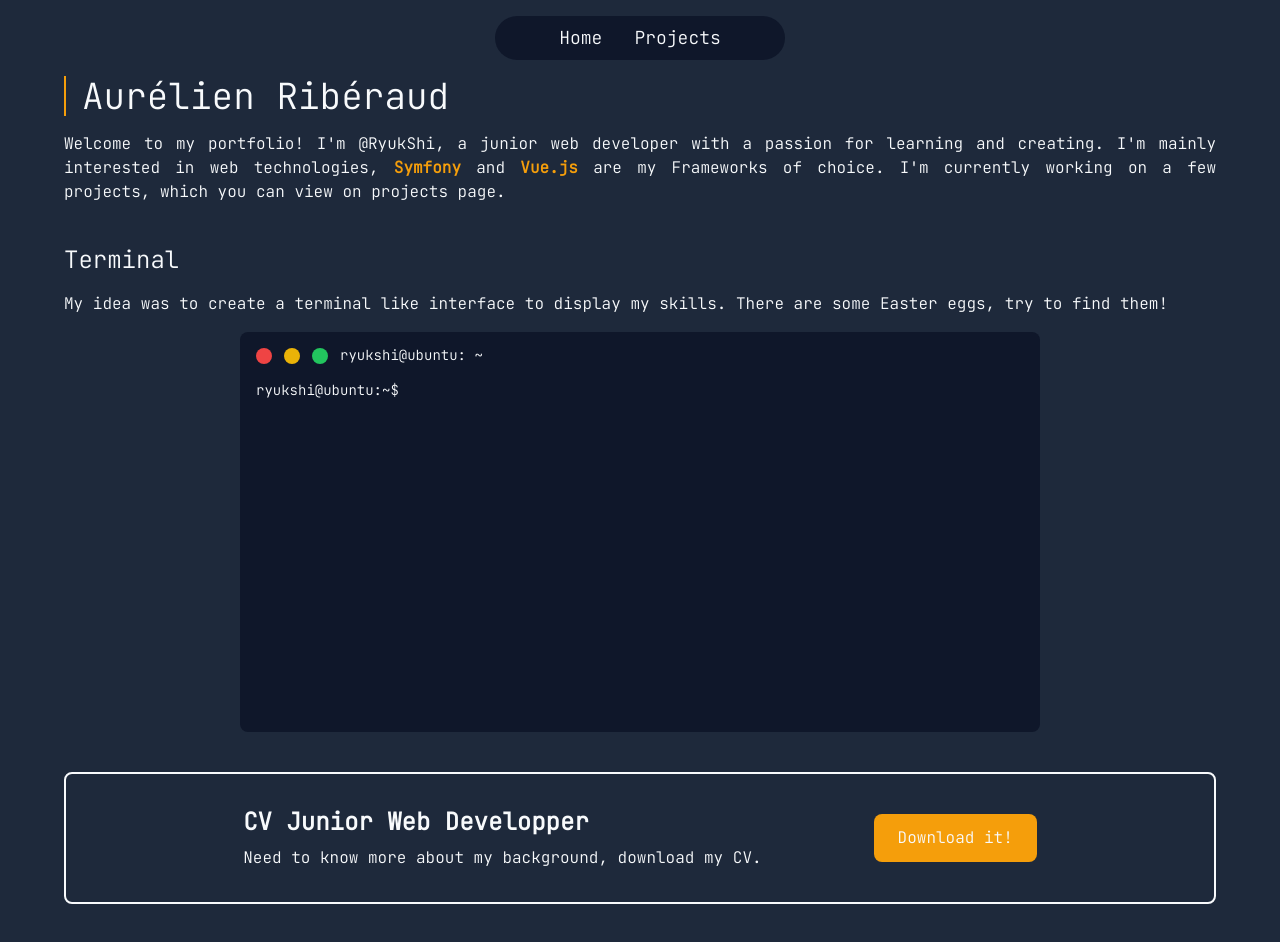
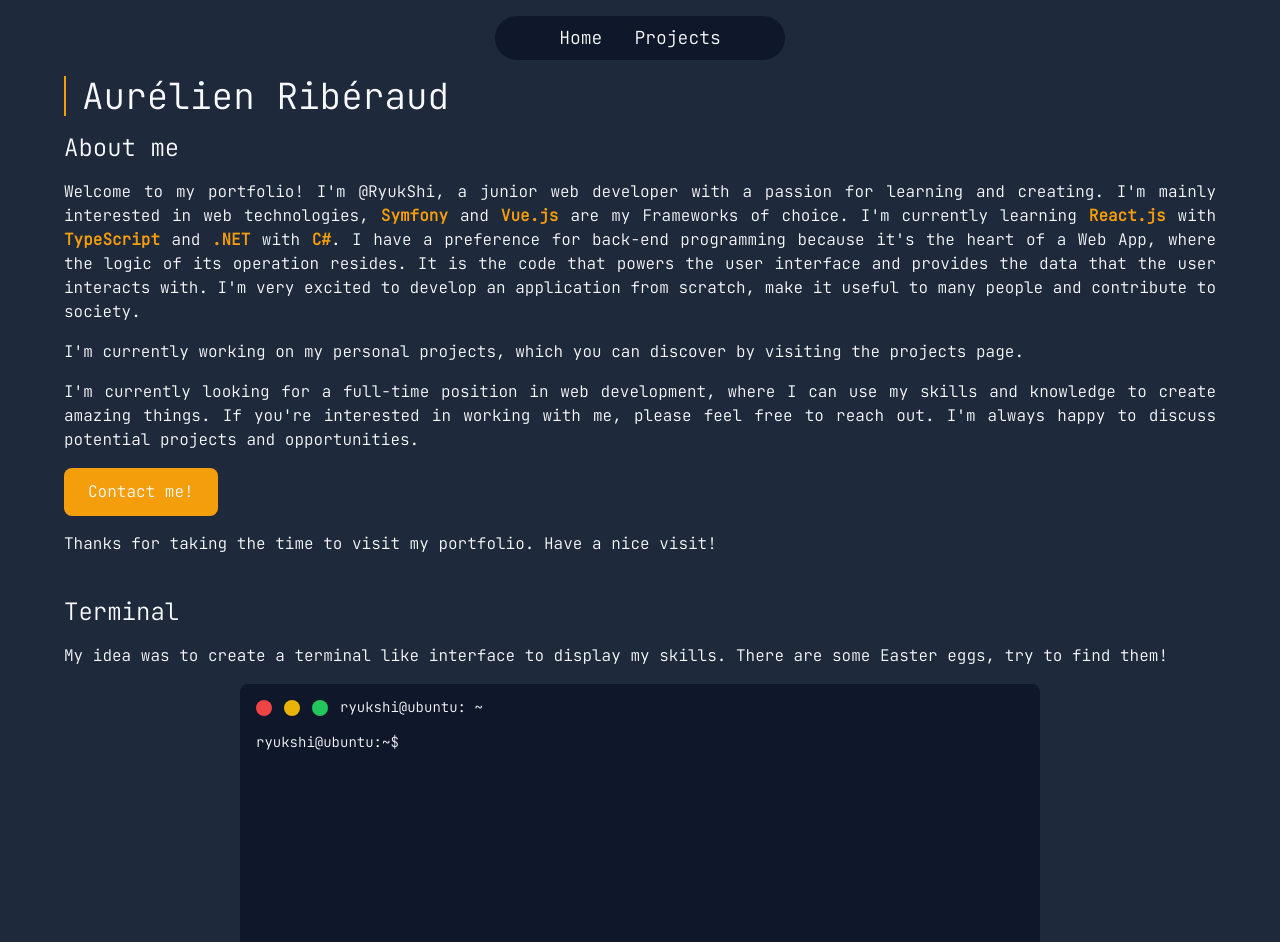
Before and after one commit to RyukShi/Personal-Portfolio, a Vue app: page / in a window 1280 px wide. Shown: the top 942 px of the page. Built offline with nearby package versions, Linux system fonts and the light colour scheme.

Commit message:
HomeView updated
Modified introductory text

```diff
--- a/src/views/HomeView.vue
+++ b/src/views/HomeView.vue
@@ -5,11 +5,33 @@ import UbuntuTerminal from '../components/UbuntuTerminal.vue';
 <template>
   <div>
     <h1 class="main-title">Aurélien Ribéraud</h1>
+    <h2 class="sub-title">About me</h2>
     <p class="text-justify">
       Welcome to my portfolio! I'm @RyukShi, a junior web developer with a passion for
       learning and creating. I'm mainly interested in web technologies,
       <strong class="text-amber-500">Symfony</strong> and <strong class="text-amber-500">Vue.js</strong>
-      are my Frameworks of choice. I'm currently working on a few projects, which you can view on projects page.
+      are my Frameworks of choice. I'm currently learning <strong class="text-amber-500">React.js</strong>
+      with <strong class="text-amber-500">TypeScript</strong> and <strong class="text-amber-500">.NET</strong>
+      with <strong class="text-amber-500">C#</strong>. I have a preference for back-end programming because it's
+      the heart of a Web App, where the logic of its operation resides. It is the code that powers the user
+      interface and provides the data that the user interacts with. I'm very excited to develop an application
+      from scratch, make it useful to many people and contribute to society.
+    </p>
+    <p class="mt-4">
+      I'm currently working on my personal projects, which you can discover by visiting the projects page.
+    </p>
+    <p class="mt-4 text-justify">
+      I'm currently looking for a full-time position in web development,
+      where I can use my skills and knowledge to create amazing things.
+      If you're interested in working with me, please feel free to reach out.
+      I'm always happy to discuss potential projects and opportunities.
+    </p>
+    <div class="mt-4 flex">
+      <a class="btn-lg btn-amber hover:-translate-y-1"
+      href="mailto:aurelien.rb@outlook.fr">Contact me!</a>
+    </div>
+    <p class="mt-4">
+      Thanks for taking the time to visit my portfolio. Have a nice visit!
     </p>
 
     <div class="mt-10 mb-10">
@@ -26,18 +48,12 @@ import UbuntuTerminal from '../components/UbuntuTerminal.vue';
     <div class="centered w-full">
       <div class="bg-transparent border-2 border-slate-50 hover:border-amber-500 rounded-lg w-full py-8 flex justify-center items-center gap-x-28 duration-200">
         <div>
-          <p class="font-bold text-2xl">CV Junior Web Developper</p>
+          <p class="font-bold text-2xl">CV Junior Web Developer</p>
           <p class="mt-2">Need to know more about my background, download my CV.</p>
         </div>
         <a href="src/assets/cv.pdf" class="btn-lg btn-amber hover:-translate-y-1"
         target="_blank" rel="noopener noreferrer">Download it!</a>
       </div>
     </div>
-
-    <div class="mt-10 flex">
-      <a class="btn-lg btn-amber hover:-translate-y-1"
-      href="mailto:aurelien.rb@outlook.fr">Contact me!</a>
-    </div>
-
   </div>
 </template>
```
